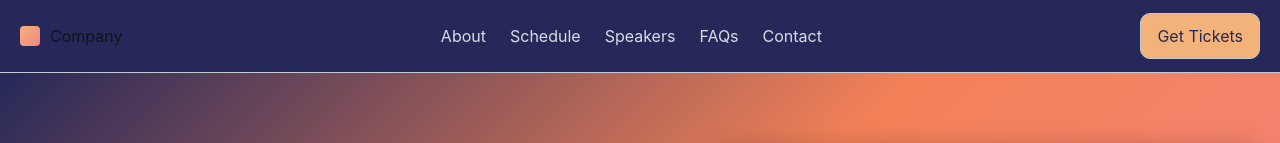
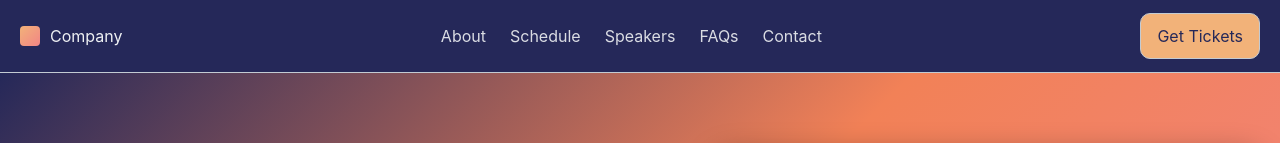
Before and after one commit to kasrarh/TNS2026, a Next.js app: page / in a window 1280 px wide. Shown: the top 143 px of the page. Built offline with nearby package versions, Linux system fonts and the light colour scheme.

Commit message:
minor change

```diff
--- a/src/components/SiteHeader.tsx
+++ b/src/components/SiteHeader.tsx
@@ -23,7 +23,7 @@ export default function SiteHeader() {
 			<nav className="navbar container" aria-label="Primary">
 				<a className="logo" href="#top" aria-label="Home">
 					<span className="logo-mark" aria-hidden="true"></span>
-					<span className="logo-text">Company</span>
+					<span className="tx-light">Company</span>
 				</a>
 
 				<button
```
